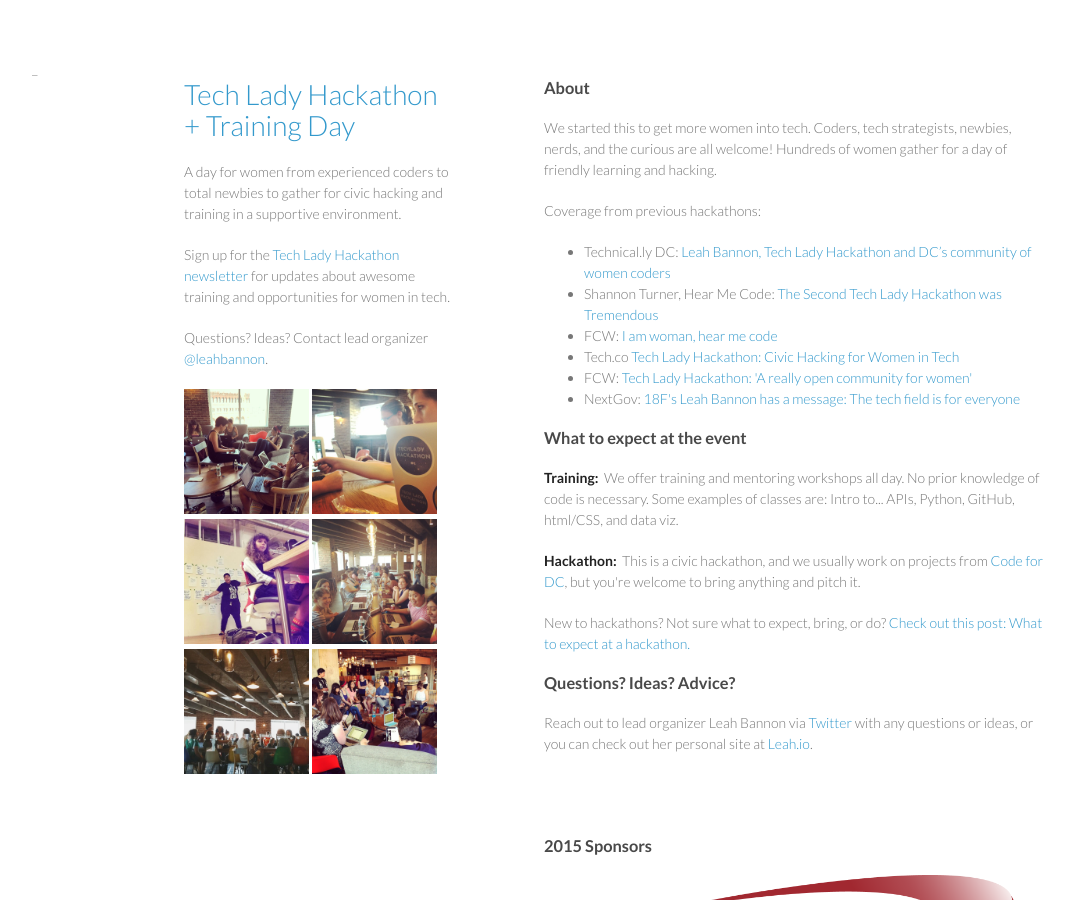
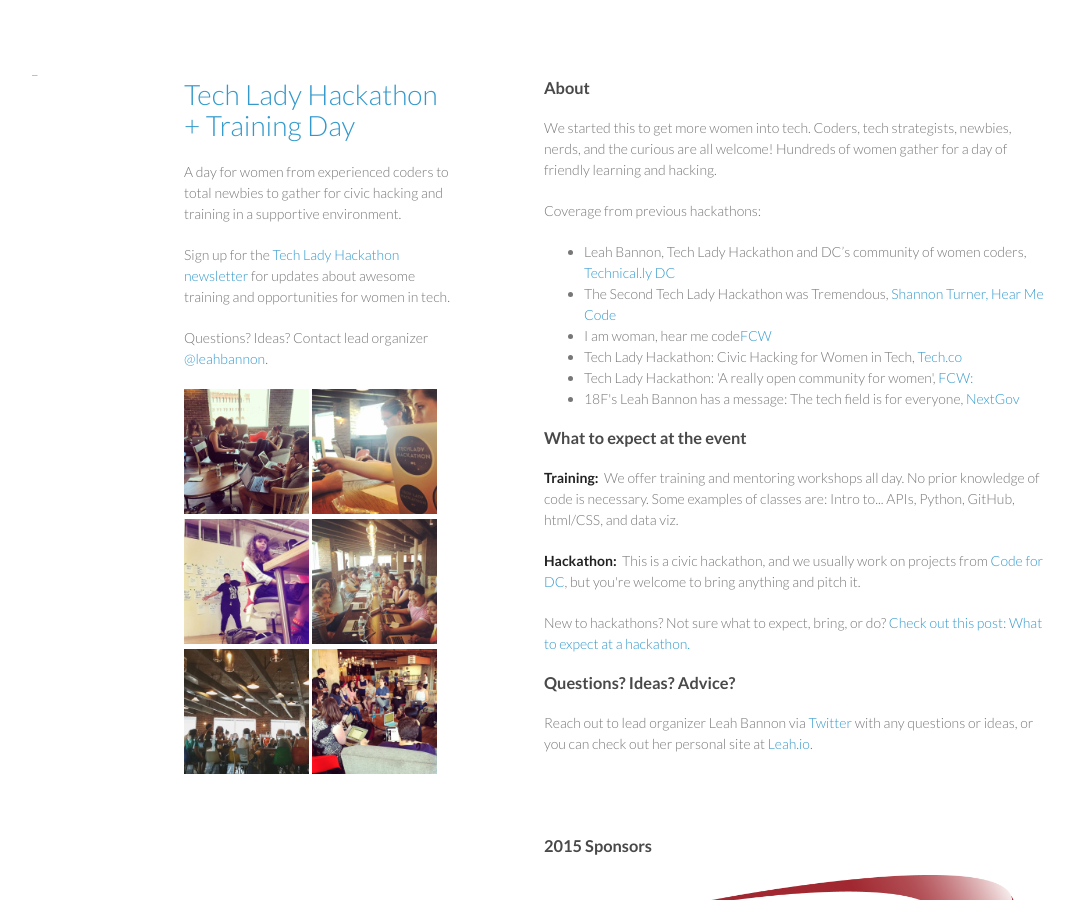
Before and after one commit to leahbannon/techladyhackathon, a Jekyll site: the page built from index.html, in a window 1280 px wide and 900 px high. Shown: the whole window, without its empty margins (26-1100 px from the left). Built offline with Jekyll 4.4.1, drawn with Linux system fonts in a browser that asks for light colours.

```diff
--- a/index.html
+++ b/index.html
@@ -9,12 +9,12 @@ published: true
 
 <p>Coverage from previous hackathons:</p>
 <ul>
-  <li>Technical.ly DC: <a href="http://technical.ly/dc/2015/08/12/leah-bannon-tech-lady-hackathon/">Leah Bannon, Tech Lady Hackathon and DC’s community of women coders</a></li>
-  <li>Shannon Turner, Hear Me Code: <a href="http://codefordc.org/blog/2014/07/28/techlady-hackathon-recap.html">The Second Tech Lady Hackathon was Tremendous</a></li>
-  <li>FCW: <a href="https://fcw.com/articles/2015/07/14/tech-lady-hackathon.aspx">I am woman, hear me code</a></li>
-  <li>Tech.co <a href="http://tech.co/tech-lady-hackathon-civic-hacking-women-tech-2015-02">Tech Lady Hackathon: Civic Hacking for Women in Tech</a></li>
-  <li>FCW: <a href="https://fcw.com/articles/2015/08/10/tech-lady-hackathon.aspx">Tech Lady Hackathon: 'A really open community for women'</a></li>
-  <li>NextGov: <a href="http://www.nextgov.com/cio-briefing/2015/04/18fs-leah-bannon-has-message-federal-tech-workforce-everyone/109342/">18F's Leah Bannon has a message: The tech field is for everyone</a></li>
+  <li>Leah Bannon, Tech Lady Hackathon and DC’s community of women coders, <a href="http://technical.ly/dc/2015/08/12/leah-bannon-tech-lady-hackathon/">Technical.ly DC</a></li>
+  <li>The Second Tech Lady Hackathon was Tremendous, <a href="http://codefordc.org/blog/2014/07/28/techlady-hackathon-recap.html">Shannon Turner, Hear Me Code</a></li>
+  <li>I am woman, hear me code<a href="https://fcw.com/articles/2015/07/14/tech-lady-hackathon.aspx">FCW</a></li>
+  <li>Tech Lady Hackathon: Civic Hacking for Women in Tech, <a href="http://tech.co/tech-lady-hackathon-civic-hacking-women-tech-2015-02">Tech.co</a></li>
+  <li>Tech Lady Hackathon: 'A really open community for women', <a href="https://fcw.com/articles/2015/08/10/tech-lady-hackathon.aspx">FCW: </a></li>
+  <li>18F's Leah Bannon has a message: The tech field is for everyone, <a href="http://www.nextgov.com/cio-briefing/2015/04/18fs-leah-bannon-has-message-federal-tech-workforce-everyone/109342/">NextGov</a></li>
 </ul>
 
 <h3>What to expect at the event</h3>
```
